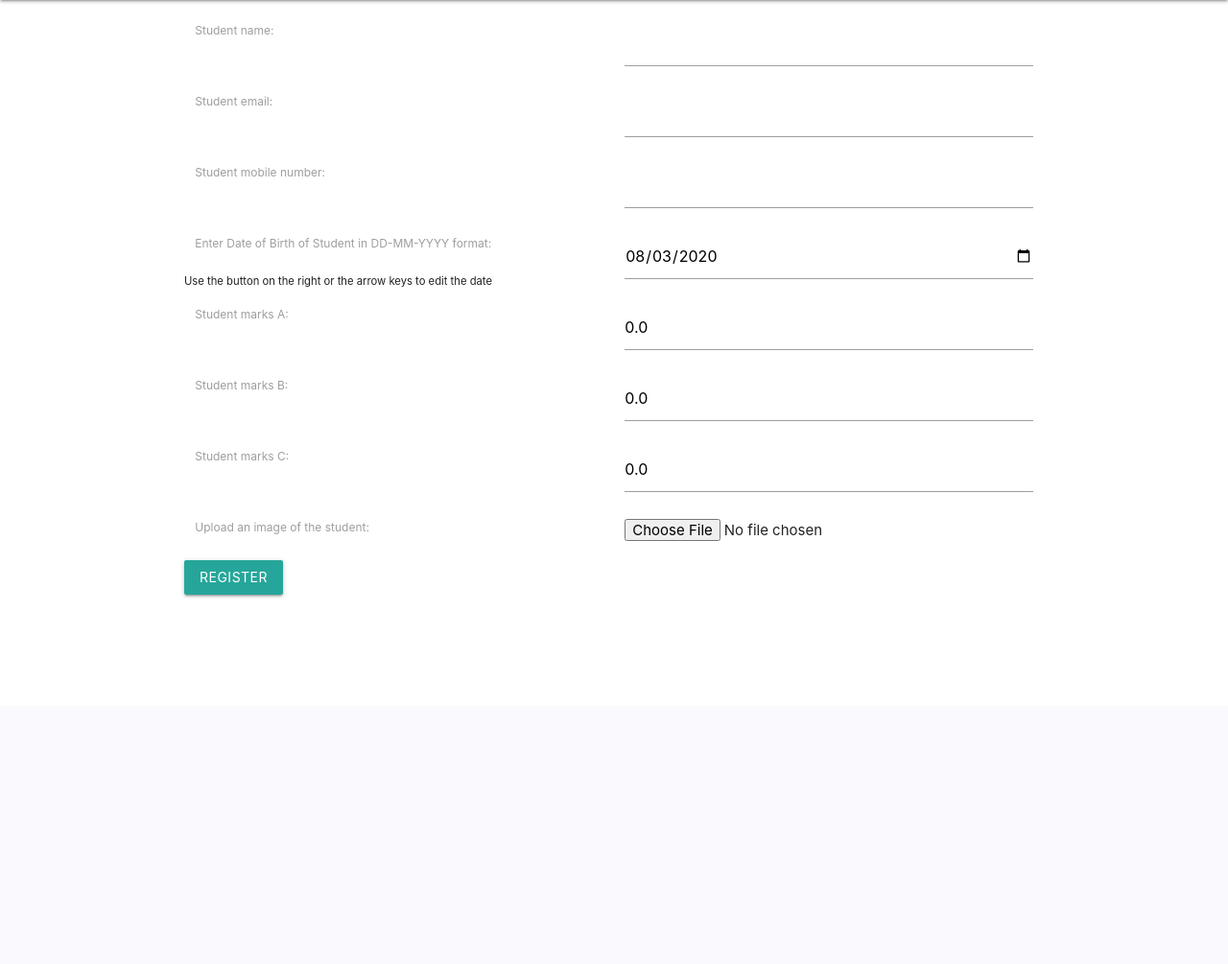
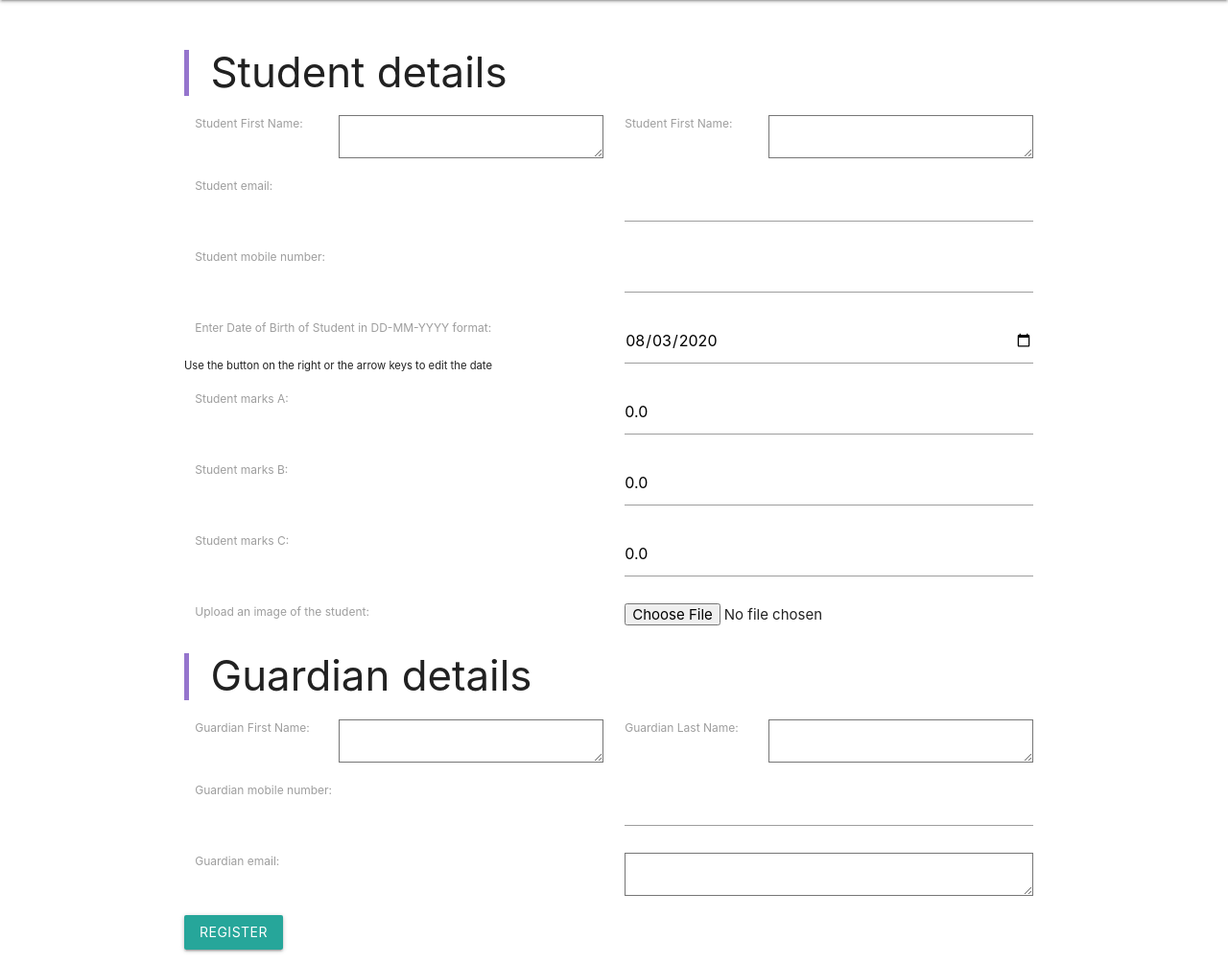
Before and after one commit to divyanshrai/django_student_reg, a Django app: page /register/ in a window 1280 px wide. Shown: the part 64-1069 px from the top of the page at 96% size. Before the commit the page ends 687 px from the top, so only its background shows below. Run offline with Django 3.2, Linux system fonts and the light colour scheme.

Commit message:
Added guardian, broke down name to first and last name, edited rregister.html and now everything is printed manually not through a loop

```diff
--- a/main/forms.py
+++ b/main/forms.py
@@ -15,7 +15,8 @@ class RegisterForm(forms.ModelForm):
             'student_DOB': DateInput(),
             'student_email':EmailInput(),
         }
-        fields = ('student_name',
+        fields = ('student_First_Name',
+                'student_Last_Name',
                 'student_mobile_number',
                 'student_email',
                 'student_DOB',
@@ -23,4 +24,8 @@ class RegisterForm(forms.ModelForm):
                 'student_marks_B',
                 'student_marks_C',
                 'student_img',
+                'guardian_First_Name',
+                'guardian_Last_Name',
+                'guardian_mobile_number',
+                'guardian_email',
                 )
--- a/main/models.py
+++ b/main/models.py
@@ -3,6 +3,7 @@ from django.core.validators import MaxValueValidator,MinValueValidator
 from datetime import datetime,date,timedelta
 from django.utils import timezone as tz
 from django.forms import ValidationError
+from django.utils.crypto import get_random_string
 
 ''' Validators Methods that help validate the fields
 checkfordigits(s) - Checks each letter for digits
@@ -44,13 +45,16 @@ def max_DOB_check(value):
 
 # Create your models here.
 class student(models.Model):
-    student_name=models.CharField(max_length=100,
-                                validators=[checkForDigits])
+    student_First_Name=models.TextField(validators=[checkForDigits])
+    student_Last_Name=models.TextField(validators=[checkForDigits])
 
-    student_email=models.CharField(max_length=200)
+    student_email=models.TextField(null=True,
+                                blank=True)
 
     student_mobile_number=models.CharField(max_length=10,
-                                validators=[checkForAlpha])
+                                validators=[checkForAlpha],
+                                null=True,
+                                blank=True)
 
     student_DOB=models.DateField("Enter Date of Birth of Student in DD-MM-YYYY format",
                                 default=datetime.now,
@@ -83,8 +87,15 @@ class student(models.Model):
                                         MinValueValidator(0.00)],
                                         default=0.00)
 
+    guardian_First_Name=models.TextField(validators=[checkForDigits])
+    guardian_Last_Name=models.TextField(validators=[checkForDigits])
+    guardian_email=models.TextField()
+    guardian_mobile_number=models.CharField(max_length=10,
+                                validators=[checkForAlpha])
+
+
     def __str__(self):
-        return self.student_name
+        return self.student_First_Name
 
-    class Meta:
-        unique_together = (("student_name", "student_mobile_number"),)
+  #  class Meta:
+  #      unique_together = (("guardian_mobile_number", "student_First_Name","student_Last_Name"),)
--- a/main/templates/main/home.html
+++ b/main/templates/main/home.html
@@ -12,8 +12,7 @@
             <div class="card-content white-text">
                 <img src="{{ stu.student_img.url }}" class="circle responsive-img"
                     style="height: 100px; width: 100px;" />
-                <span class="card-title">{{stu.student_name}}</span>
-                <p style="font-size:90%">{{stu.student_age}}</p>
+                <span class="card-title">{{stu.student_First_Name}} {{stu.student_Last_Name}}</span>
                 <p style="font-size:90%">{{stu.student_email}}</p>
                 <p style="font-size:90%">{{stu.student_timeofreg}}</p>
             </div>
--- a/main/templates/main/register.html
+++ b/main/templates/main/register.html
@@ -2,22 +2,40 @@
 
 {% block content %}
 <form method="POST" enctype="multipart/form-data">
+    <blockquote>
+        <h3>Student details</h3>
+    </blockquote>
+
+    {% csrf_token %}
+
     {% if form.non_field_errors %}
     <ul class="non-field-errors">
         {% for err in form.non_field_errors %}
-        <p class="errorlist">{{ err }}</p>
+        <li class="errorlist">{{ err }}</li>
         {% endfor %}
     </ul>
     {% endif %}
-    {% csrf_token %}
     <div class="row">
-        <div class="col s12 l6">
-            {{ form.student_name.label_tag }}
-            {{ form.student_name.errors }}
+        <div class="col s12 l2">
+            {{ form.student_First_Name.label_tag }}
+            {{ form.student_First_Name.errors }}
         </div>
-        <div class="col s12 l6">
-            {{ form.student_name }}
+        <div class="col s12 l4">
+            {{ form.student_First_Name }}
         </div>
+        <div class="col s12 l2">
+            {{ form.student_First_Name.label_tag }}
+            {{ form.student_First_Name.errors }}
+        </div>
+        <div class="col s12 l4">
+            {{ form.student_Last_Name }}
+        </div>
+        {% if form.student_Last_Name.help_text %}
+        <sup>{{ form.student_Last_Name.help_text }}</sup>
+        {% endif %}
+        {% if form.student_Last_Name.help_text %}
+        <sup>{{ form.student_Last_Name.help_text }}</sup>
+        {% endif %}
     </div>
 
     <div class="row">
@@ -106,7 +124,61 @@
         <sup>{{ form.student_img.help_text }}</sup>
         {% endif %}
     </div>
+
+
+
+
+    <blockquote>
+        <h3>Guardian details</h3>
+    </blockquote>
+    <div class="row">
+        <div class="col s12 l2">
+            {{ form.guardian_First_Name.label_tag }}
+            {{ form.guardian_First_Name.errors }}
+        </div>
+        <div class="col s12 l4">
+            {{ form.guardian_First_Name }}
+        </div>
+        <div class="col s12 l2">
+            {{ form.guardian_Last_Name.label_tag }}
+            {{ form.guardian_Last_Name.errors }}
+        </div>
+        <div class="col s12 l4">
+            {{ form.guardian_Last_Name }}
+        </div>
+        {% if form.guardian_First_Name.help_text %}
+        <sup>{{ form.guardian_First_Name.help_text }}</sup>
+        {% endif %}
+        {% if form.guardian_Last_Name.help_text %}
+        <sup>{{ form.guardian_Last_Name.help_text }}</sup>
+        {% endif %}
+    </div>
+    <div class="row">
+        <div class="col s12 l6">
+            {{ form.guardian_mobile_number.label_tag }}
+            {{ form.guardian_mobile_number.errors }}
+        </div>
+        <div class="col s12 l6">
+            {{ form.guardian_mobile_number }}
+        </div>
+        {% if form.guardian_mobile_number.help_text %}
+        <sup>{{ form.guardian_mobile_number.help_text }}</sup>
+        {% endif %}
+    </div>
+    <div class="row">
+        <div class="col s12 l6">
+            {{ form.guardian_email.label_tag }}
+            {{ form.guardian_email.errors }}
+        </div>
+        <div class="col s12 l6">
+            {{ form.guardian_email }}
+        </div>
+        {% if form.guardian_email.help_text %}
+        <sup>{{ form.guardian_email.help_text }}</sup>
+        {% endif %}
+    </div>
     <button class="btn waves-effect" type="submit">Register</button>
+
 
 
 </form>
--- a/main/views.py
+++ b/main/views.py
@@ -40,11 +40,12 @@ def merit_list(request):
     markb_dict={}
     markc_dict={}
     for stu in students:
-        stu_mark=stu.student_marks_A+stu.student_marks_B+stu.student_marks_C
-        merit_dict[stu.student_name]=stu_mark
-        marka_dict[stu.student_name]=stu.student_marks_A
-        markb_dict[stu.student_name]=stu.student_marks_B
-        markc_dict[stu.student_name]=stu.student_marks_C
+        stu_mark=stu.student_marks_A + stu.student_marks_B + stu.student_marks_C
+        student_name=stu.student_First_Name +" "+ stu.student_Last_Name
+        merit_dict[student_name]=stu_mark
+        marka_dict[student_name]=stu.student_marks_A
+        markb_dict[student_name]=stu.student_marks_B
+        markc_dict[student_name]=stu.student_marks_C
  #   merit_list=sorted(merit_dict.items(), key=lambda x: x[1],reverse=True)
     merit_list=[(x,y,marka_dict[x],markb_dict[x],markc_dict[x]) for (x,y) in sorted(merit_dict.items(), key=lambda x: x[1],reverse=True)]
 
```
Also changed, not shown: db.sqlite3, main/migrations/0030_auto_20200730_1746.py (added), main/migrations/0031_auto_20200730_1850.py (added), main/migrations/0032_auto_20200730_1920.py (added).
